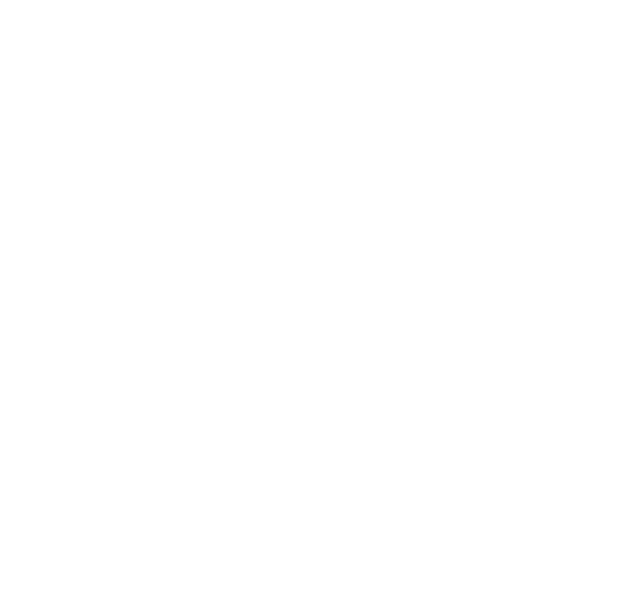
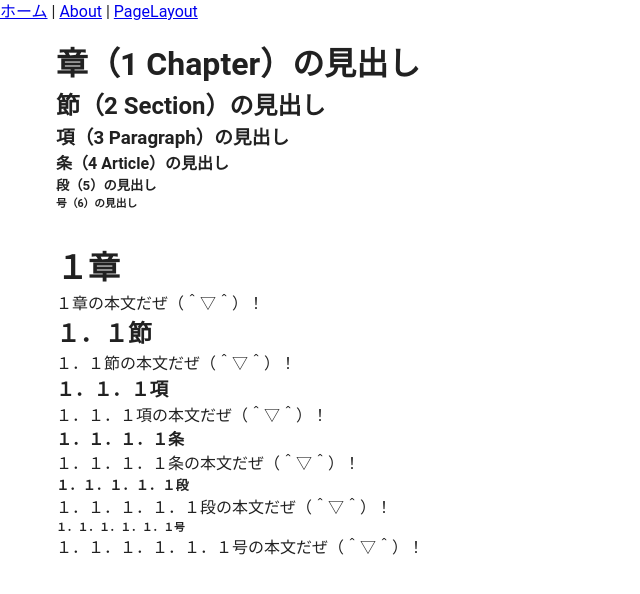
Before and after one commit to muzudho/vue-nuxt-webapp-sample, a Nuxt app: page /page-layout in a window 1280 px wide. Before the commit this address had no page. Shown: the top 594 px of the page, without its empty margins (0-640 px from the left). Built offline with nearby package versions, Linux system fonts and the light colour scheme.

Commit message:
ページズ

```diff
--- a/app.vue
+++ b/app.vue
@@ -1,5 +1,17 @@
 <template>
-    <div>
-        <NuxtPage />
-    </div>
+    <v-app>
+        <v-main>
+
+            <!-- ナビゲーション -->
+            <nav>
+                <router-link to="/">ホーム</router-link> |
+                <router-link to="/about">About</router-link> |
+                <router-link to="/page-layout">PageLayout</router-link>
+            </nav>
+
+            <!-- /pages フォルダーの中にある .vue ファイル がここに埋め込まれます。 -->
+            <NuxtPage />
+
+        </v-main>
+    </v-app>
 </template>
--- /dev/null
+++ b/pages/about.vue
@@ -0,0 +1,7 @@
+<template>
+    <v-container>
+        <h1>About ページだぜ！</h1>
+        <hr/>
+        <router-link to="/">ホームに戻る</router-link>
+    </v-container>
+</template>
--- /dev/null
+++ b/pages/page-layout.vue
@@ -0,0 +1,43 @@
+<template>
+    <v-container>
+        <!-- 上は［巻］＞［編］＞［部］ -->
+        <h1>章（1 Chapter）の見出し</h1>
+        <h2>節（2 Section）の見出し</h2>
+        <h3>項（3 Paragraph）の見出し</h3>
+        <h4>条（4 Article）の見出し</h4>
+        <h5>段（5）の見出し</h5><!-- ５段目とか日本語に無い。条と段の順序は同じぐらい -->
+        <h6>号（6）の見出し</h6><!-- ６段目とか日本語に無い。号も苦しい。住所に倣うなら目、番、豪だろうか？ -->
+    </v-container>
+    <v-container>
+        <h1>１章</h1>
+        <section class="sec-1">
+            １章の本文だぜ（＾▽＾）！
+        </section>
+
+        <h2>１．１節</h2>
+        <section class="sec-2">
+            １．１節の本文だぜ（＾▽＾）！
+        </section>
+
+        <h3>１．１．１項</h3>
+        <section class="sec-3">
+            １．１．１項の本文だぜ（＾▽＾）！
+        </section>
+
+        <h4>１．１．１．１条</h4>
+        <section class="sec-4">
+            １．１．１．１条の本文だぜ（＾▽＾）！
+        </section>
+
+        <h5>１．１．１．１．１段</h5>
+        <section class="sec-5">
+            １．１．１．１．１段の本文だぜ（＾▽＾）！
+        </section>
+
+        <h6>１．１．１．１．１．１号</h6>
+        <section class="sec-6">
+            １．１．１．１．１．１号の本文だぜ（＾▽＾）！
+        </section>
+
+</v-container>
+</template>
```
